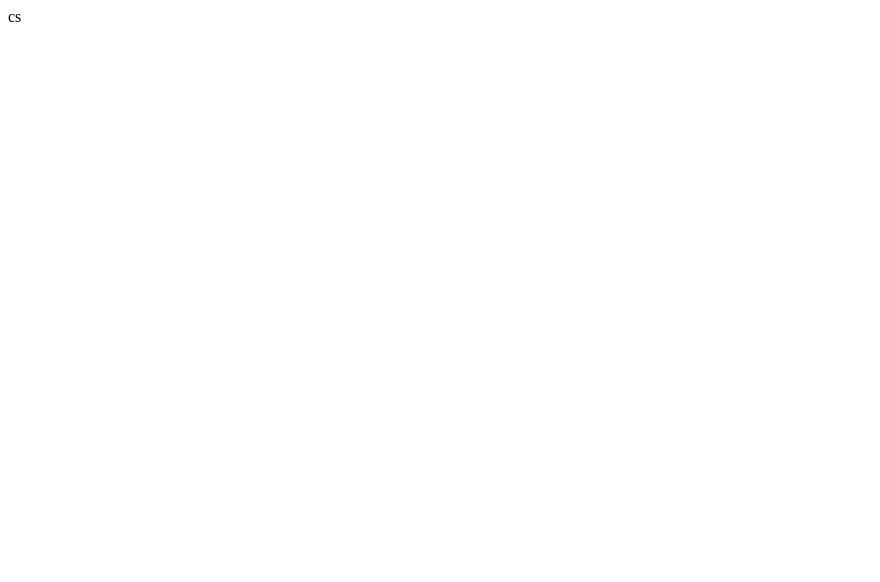
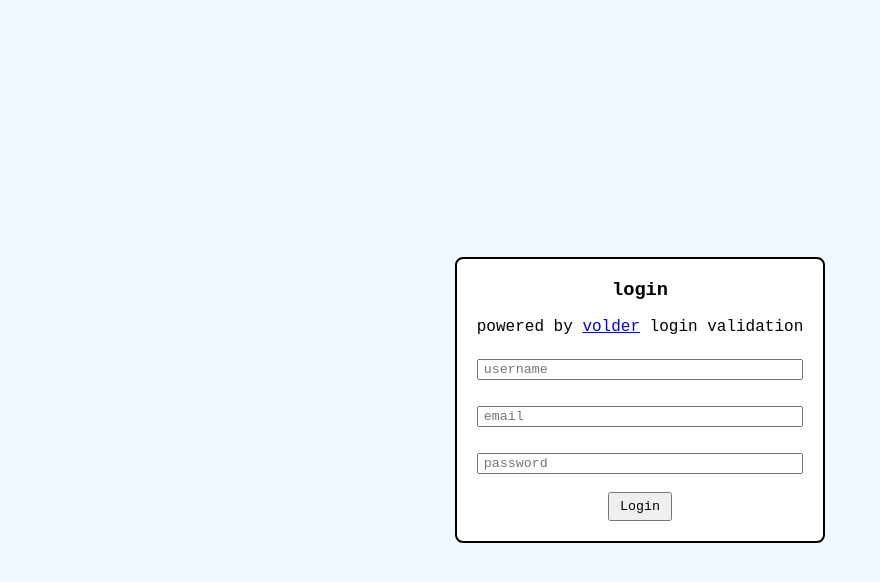
Before and after one commit to alguerocode/js-volder, a website with bundled scripts: page index.html in a window 1280 px wide. Shown: the whole page, without its empty margins (0-880 px from the left). Built offline with nearby package versions, Linux system fonts and the light colour scheme.

Commit message:
feat: setup and basics

```diff
--- a/index.html
+++ b/index.html
@@ -1 +1,20 @@
-cs
+<html lang="en">
+<head>
+    <meta charset="UTF-8">
+    <meta http-equiv="X-UA-Compatible" content="IE=edge">
+    <meta name="viewport" content="width=device-width, initial-scale=1.0">
+    <link rel="stylesheet" href="./style.css">
+    <script src="./index.js" defer></script>
+    <title>javascript and volder validation</title>
+</head>
+<body>
+    <form action="post">
+        <h3>login</h3>
+        <p>powered by <a href="https://github.com/devSupporters/volder" target="_tab">volder</a> login validation</p>
+        <input type="text" name="username" id="username" placeholder="username">
+        <input type="email" name="email" id="email" placeholder="email">
+        <input type="password" name="password" id="password" placeholder="password">
+        <button type="submit">Login</button>
+    </form>
+</body>
+</html>
--- a/index.js
+++ b/index.js
@@ -0,0 +1,30 @@
+import { Volder, Email } from 'volder';
+
+
+// initializing volder schema for login form.
+
+
+const loginSchema = new Volder({
+    username: {
+        type: [String, 'username must be in string'],
+        alphanumeric: [true, 'username should only contain letters and numbers'],
+        minLength: [4, 'username at least 4 characters'],
+        maxLength: [16, 'username at most 16 characters'],
+        required: [true, 'username is required'],
+        trim: true
+    },
+    email: {
+        type: [String ,'email must be in string'],
+        pattern: [Email, 'not valid email'],
+        maxLength: [150, 'email be at most 150 characters'],
+        required: [ true,'email is required'],
+        trim: true
+    },
+    password: {
+        type: [String , 'password must be in string'],
+        minLength:[8, 'password should be at least 8 characters'],
+        maxLength: [30, 'password should be at most 30 characters'],
+        required: [ true, 'password is required'],
+        matches: ["^(?=.*[A-Za-z])(?=.*\d)[A-Za-z\d]$", 'password must contain numbers and letters']
+    }
+})
--- a/style.css
+++ b/style.css
@@ -0,0 +1,43 @@
+* {
+  padding: 0;
+  margin: 0;
+  box-sizing: content-box;
+  font-family: "Courier New", Courier, monospace;
+}
+body {
+  width: 100%;
+  height: 100%;
+  display: flex;
+  justify-content: center;
+  align-items: center;
+  background-color: aliceblue;
+}
+
+form {
+  text-align: center;
+  display: flex;
+  flex-direction: column;
+  background-color: white;
+  border: 2px black solid;
+  padding: 20px 20px;
+  border-radius: 8px;
+}
+
+h3 {
+  padding: 0 0 17px 0;
+}
+p {
+    margin-bottom: 10px;
+}
+
+input {
+  margin: 13px 0;
+  padding: 1px 5px;
+}
+
+button {
+  margin-top: 5px;
+  width: fit-content;
+  padding: 5px 10px;
+  align-self: center;
+}
```
